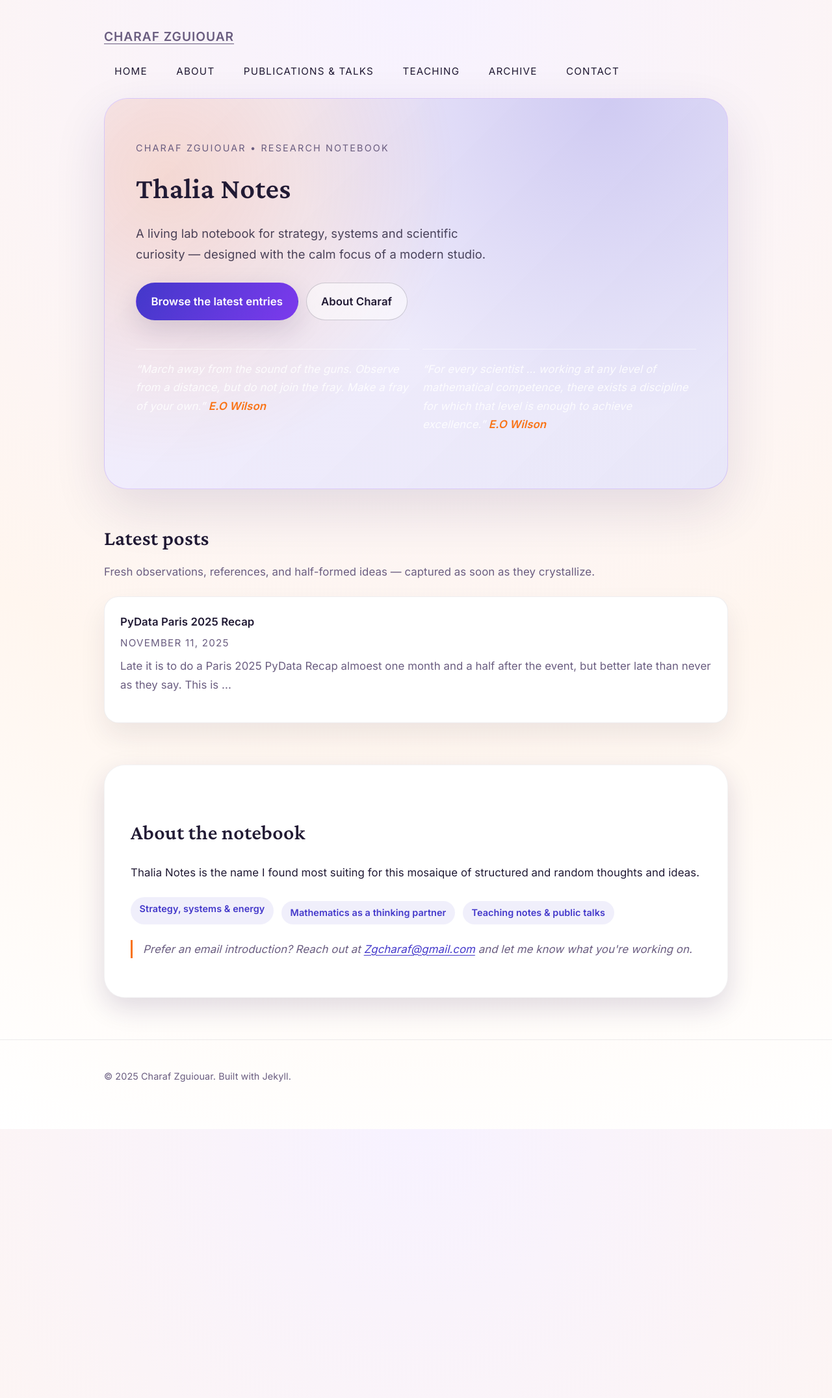
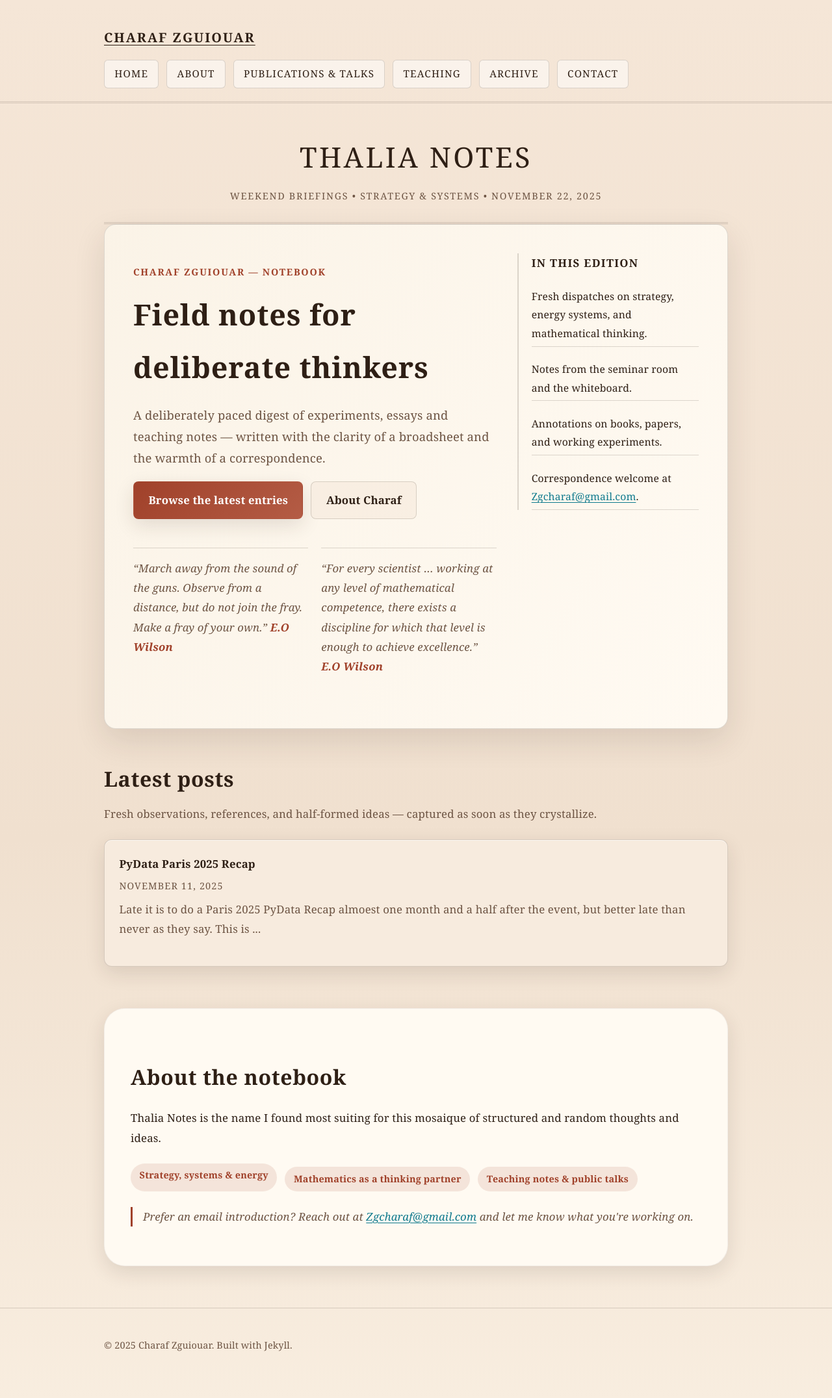
Before and after one commit to zgcharaf/zgcharaf.github.io, a Jekyll site: the page built from index.html, in a window 1280 px wide. Shown: the whole page at 65% size. Built offline with Jekyll 4.4.1, drawn with Linux system fonts in a browser that asks for light colours; before the commit the page ends 1738 px from its top, so only the background shows below that.

Commit message:
Restore Financial Times-inspired theme

```diff
--- a/assets/css/main.css
+++ b/assets/css/main.css
@@ -1,19 +1,19 @@
 :root {
   color-scheme: only light;
-  --page-bg: #f7f2ff;
-  --page-bg-secondary: #fff6ef;
-  --surface: #ffffff;
-  --surface-soft: #fbf7ff;
-  --ink: #211a34;
-  --muted: #6a5d80;
-  --rule: rgba(33, 26, 52, 0.08);
-  --accent-blue: #4338ca;
-  --accent-blue-soft: #7c3aed;
-  --accent-red: #f97316;
-  --accent-yellow: #facc15;
-  --code-bg: #f3edff;
-  --shadow-soft: 0 30px 80px rgba(39, 23, 82, 0.12);
-  --shadow-card: 0 15px 40px rgba(39, 23, 82, 0.15);
+  --page-bg: #f5e6d7;
+  --page-bg-secondary: #f0e0cf;
+  --surface: #fffaf2;
+  --surface-soft: #f7ebde;
+  --ink: #2e1f15;
+  --muted: #6d5443;
+  --rule: rgba(46, 31, 21, 0.16);
+  --accent-blue: #0f7a8d;
+  --accent-blue-soft: #2d7f8d;
+  --accent-red: #a0412a;
+  --accent-yellow: #c7a266;
+  --code-bg: #f2e6d9;
+  --shadow-soft: 0 18px 48px rgba(46, 31, 21, 0.12);
+  --shadow-card: 0 10px 30px rgba(46, 31, 21, 0.12);
 }
 
 * {
@@ -23,12 +23,12 @@
 body {
   margin: 0;
   min-height: 100vh;
-  background: radial-gradient(circle at top, var(--page-bg) 0%, var(--page-bg-secondary) 60%, #fff 100%);
+  background: linear-gradient(180deg, var(--page-bg) 0%, var(--page-bg-secondary) 60%, #f8eddf 100%);
   color: var(--ink);
-  font-family: 'Inter', 'Source Sans 3', 'Helvetica Neue', Arial, sans-serif;
+  font-family: 'Georgia', 'Times New Roman', serif;
   font-size: 1.05rem;
-  line-height: 1.7;
-  letter-spacing: 0.005em;
+  line-height: 1.8;
+  letter-spacing: 0.01em;
   font-feature-settings: 'liga', 'lnum', 'kern';
   -webkit-font-smoothing: antialiased;
 }
@@ -60,7 +60,7 @@ body {
 
 .site-header {
   background: transparent;
-  border-bottom: none;
+  border-bottom: 3px double var(--rule);
   padding-bottom: 0.5rem;
 }
 
@@ -74,11 +74,11 @@ body {
 }
 
 .site-title {
-  font-size: 1.2rem;
-  font-weight: 600;
-  letter-spacing: 0.05em;
+  font-size: 1.25rem;
+  font-weight: 700;
+  letter-spacing: 0.1em;
   text-transform: uppercase;
-  color: var(--muted);
+  color: var(--ink);
 }
 
 .site-title:hover,
@@ -100,16 +100,17 @@ body {
   color: var(--ink);
   text-decoration: none;
   padding: 0.45rem 0.95rem;
-  border-radius: 999px;
-  border: 1px solid transparent;
+  border-radius: 6px;
+  border: 1px solid var(--rule);
+  background: rgba(255, 255, 255, 0.5);
   transition: all 150ms ease;
 }
 
 .site-nav a:hover,
 .site-nav a:focus {
-  color: var(--accent-blue);
-  border-color: rgba(124, 58, 237, 0.2);
-  background: rgba(124, 58, 237, 0.08);
+  color: var(--accent-red);
+  border-color: rgba(160, 65, 42, 0.35);
+  background: rgba(199, 162, 102, 0.15);
 }
 
 @media (max-width: 720px) {
@@ -169,9 +170,9 @@ h1,
 h2,
 h3,
 h4 {
-  font-family: 'Crimson Pro', 'Times New Roman', serif;
-  font-weight: 600;
-  letter-spacing: 0.01em;
+  font-family: 'Merriweather', 'Georgia', serif;
+  font-weight: 700;
+  letter-spacing: 0.02em;
   color: var(--ink);
   margin-top: 2.25rem;
   margin-bottom: 0.65rem;
@@ -225,9 +226,9 @@ strong {
   align-items: center;
   justify-content: center;
   gap: 0.35rem;
-  padding: 0.85rem 1.4rem;
-  border-radius: 999px;
-  font-weight: 600;
+  padding: 0.8rem 1.4rem;
+  border-radius: 8px;
+  font-weight: 700;
   text-decoration: none;
   border: 1px solid transparent;
   transition: transform 150ms ease, box-shadow 150ms ease, color 150ms ease;
@@ -239,7 +240,7 @@ strong {
 }
 
 .btn-primary {
-  background: linear-gradient(120deg, var(--accent-blue) 0%, var(--accent-blue-soft) 100%);
+  background: linear-gradient(135deg, var(--accent-red) 0%, #b45c45 100%);
   color: white;
   box-shadow: var(--shadow-card);
 }
@@ -250,15 +251,15 @@ strong {
 }
 
 .btn-ghost {
-  border-color: rgba(33, 26, 52, 0.2);
+  border-color: var(--rule);
   color: var(--ink);
-  background: rgba(255, 255, 255, 0.5);
+  background: rgba(247, 235, 222, 0.7);
 }
 
 .btn-ghost:hover,
 .btn-ghost:focus {
-  border-color: rgba(67, 56, 202, 0.4);
-  color: var(--accent-blue);
+  border-color: rgba(160, 65, 42, 0.6);
+  color: var(--accent-red);
 }
 
 em {
@@ -380,11 +381,34 @@ pre code {
   border-top: 1px solid var(--rule);
 }
 
+
+.masthead {
+  text-align: center;
+  border-bottom: 3px double var(--rule);
+  padding: 1.25rem 0 1.75rem;
+  margin-top: 1.5rem;
+}
+
+.masthead .masthead-brand {
+  font-family: 'Merriweather', 'Georgia', serif;
+  font-size: clamp(2.1rem, 4vw, 2.7rem);
+  letter-spacing: 0.08em;
+  text-transform: uppercase;
+}
+
+.masthead .masthead-meta {
+  color: var(--muted);
+  letter-spacing: 0.12em;
+  text-transform: uppercase;
+  font-size: 0.9rem;
+  margin-top: 0.5rem;
+}
+
 .home-lede {
-  background: linear-gradient(135deg, rgba(124, 58, 237, 0.08), rgba(67, 56, 202, 0.12)), var(--surface);
-  border: 1px solid rgba(124, 58, 237, 0.2);
-  padding: 3rem;
-  border-radius: 36px;
+  background: var(--surface);
+  border: 1px solid var(--rule);
+  padding: 2.75rem;
+  border-radius: 18px;
   box-shadow: var(--shadow-soft);
   position: relative;
   overflow: hidden;
@@ -394,8 +418,7 @@ pre code {
   content: '';
   position: absolute;
   inset: 0;
-  background: radial-gradient(circle at 10% 20%, rgba(249, 115, 22, 0.18), transparent 45%),
-    radial-gradient(circle at 80% 0%, rgba(67, 56, 202, 0.18), transparent 50%);
+  background: linear-gradient(120deg, rgba(199, 162, 102, 0.08), rgba(255, 255, 255, 0));
   pointer-events: none;
   z-index: 0;
 }
@@ -407,6 +430,52 @@ pre code {
 
 .home-lede p {
   margin-top: 1rem;
+}
+
+.lede-grid {
+  display: grid;
+  grid-template-columns: 2fr 1fr;
+  gap: 2rem;
+  align-items: start;
+}
+
+.lede-aside {
+  border-left: 2px solid var(--rule);
+  padding-left: 1.25rem;
+}
+
+.lede-aside h3 {
+  margin-top: 0;
+  font-size: 1.05rem;
+  letter-spacing: 0.08em;
+  text-transform: uppercase;
+}
+
+.lede-aside ul {
+  list-style: none;
+  padding: 0;
+  margin: 1rem 0 0;
+  display: grid;
+  gap: 0.6rem;
+}
+
+.lede-aside li {
+  padding: 0.35rem 0;
+  border-bottom: 1px solid var(--rule);
+  font-size: 0.98rem;
+}
+
+.home-deck {
+  font-size: 1.15rem;
+  color: var(--muted);
+}
+
+.eyebrow {
+  letter-spacing: 0.12em;
+  text-transform: uppercase;
+  color: var(--accent-red);
+  font-weight: 700;
+  font-size: 0.9rem;
 }
 
 .home-section {
@@ -422,16 +491,16 @@ pre code {
   margin: 1.5rem 0 0;
   padding: 0;
   display: grid;
-  grid-template-columns: repeat(auto-fit, minmax(260px, 1fr));
-  gap: 1.5rem;
+  grid-template-columns: repeat(auto-fit, minmax(280px, 1fr));
+  gap: 1.25rem;
 }
 
 .post-list li {
-  background: var(--surface);
-  padding: 1.5rem;
-  border-radius: 22px;
-  border: 1px solid rgba(33, 26, 52, 0.07);
-  box-shadow: 0 20px 40px rgba(33, 26, 52, 0.08);
+  background: var(--surface-soft);
+  padding: 1.35rem 1.4rem;
+  border-radius: 12px;
+  border: 1px solid var(--rule);
+  box-shadow: inset 0 1px 0 rgba(255, 255, 255, 0.6), var(--shadow-card);
   transition: transform 150ms ease, box-shadow 150ms ease;
 }
 
@@ -445,15 +514,17 @@ pre code {
   font-weight: 600;
   text-decoration: none;
   color: var(--ink);
+  font-size: 1.05rem;
 }
 
 .post-list a:hover,
 .post-list a:focus {
-  color: var(--accent-blue);
+  color: var(--accent-red);
 }
 
 .post-list .post-meta {
   margin-top: 0.35rem;
+  font-size: 0.9rem;
 }
 
 .post-excerpt {
@@ -486,8 +557,8 @@ pre code {
 
 .quote {
   padding: 1rem 0;
-  border-top: 1px solid rgba(255, 255, 255, 0.5);
-  color: rgba(255, 255, 255, 0.85);
+  border-top: 1px solid var(--rule);
+  color: var(--muted);
   font-style: italic;
 }
 
@@ -514,12 +585,12 @@ pre code {
 }
 
 .pill-list li {
-  background: rgba(67, 56, 202, 0.08);
-  color: var(--accent-blue);
+  background: rgba(160, 65, 42, 0.12);
+  color: var(--accent-red);
   border-radius: 999px;
   padding: 0.35rem 0.85rem;
   font-size: 0.9rem;
-  font-weight: 600;
+  font-weight: 700;
 }
 
 @media (max-width: 720px) {
@@ -533,6 +604,18 @@ pre code {
     padding: 2rem 1.5rem;
   }
 
+  .lede-grid {
+    grid-template-columns: 1fr;
+  }
+
+  .lede-aside {
+    border-left: none;
+    padding-left: 0;
+    border-top: 2px solid var(--rule);
+    margin-top: 1.5rem;
+    padding-top: 1rem;
+  }
+
   .hero-actions {
     flex-direction: column;
     align-items: stretch;
--- a/index.html
+++ b/index.html
@@ -4,11 +4,19 @@ title: Charaf Zguiouar
 description: Research notebook presented in a LaTeX-inspired layout.
 ---
 
+<section class="masthead">
+  <div class="masthead-brand">Thalia Notes</div>
+  <div class="masthead-meta">Weekend Briefings • Strategy &amp; Systems • {{ site.time | date: '%B %d, %Y' }}</div>
+</section>
+
 <section class="home-lede">
-  <p class="eyebrow">Charaf Zguiouar • Research notebook</p>
-  <h1>Thalia Notes</h1>
-  <p class="lede-subtitle">
-    A living lab notebook for strategy, systems and scientific curiosity — designed with the calm focus of a modern studio.
+  <div class="lede-grid">
+    <div class="lede-main">
+      <p class="eyebrow">Charaf Zguiouar — Notebook</p>
+      <h1>Field notes for deliberate thinkers</h1>
+      <p class="home-deck">
+        A deliberately paced digest of experiments, essays and teaching notes — written with the clarity of a broadsheet and the
+        warmth of a correspondence.
       </p>
       <div class="hero-actions">
         <a class="btn btn-primary" href="{{ '/blog/' | relative_url }}">Browse the latest entries</a>
@@ -23,6 +31,17 @@ description: Research notebook presented in a LaTeX-inspired layout.
           “For every scientist … working at any level of mathematical competence, there exists a discipline for which that level is enough to achieve excellence.”
           <span class="accent-red">E.O Wilson </span>
         </p>
+      </div>
+    </div>
+    <div class="lede-aside">
+      <h3>In this edition</h3>
+      <ul>
+        <li>Fresh dispatches on strategy, energy systems, and mathematical thinking.</li>
+        <li>Notes from the seminar room and the whiteboard.</li>
+        <li>Annotations on books, papers, and working experiments.</li>
+        <li>Correspondence welcome at <a href="mailto:{{ site.email }}">{{ site.email }}</a>.</li>
+      </ul>
+    </div>
   </div>
 </section>
 
```
Lines whose indentation alone changed are shown as unchanged.
